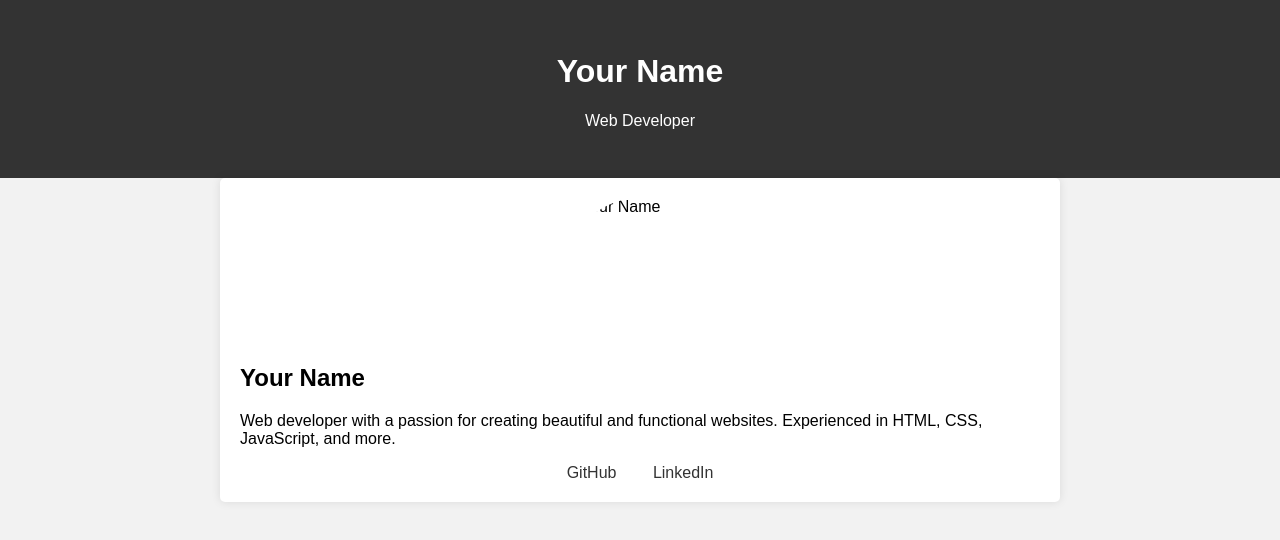
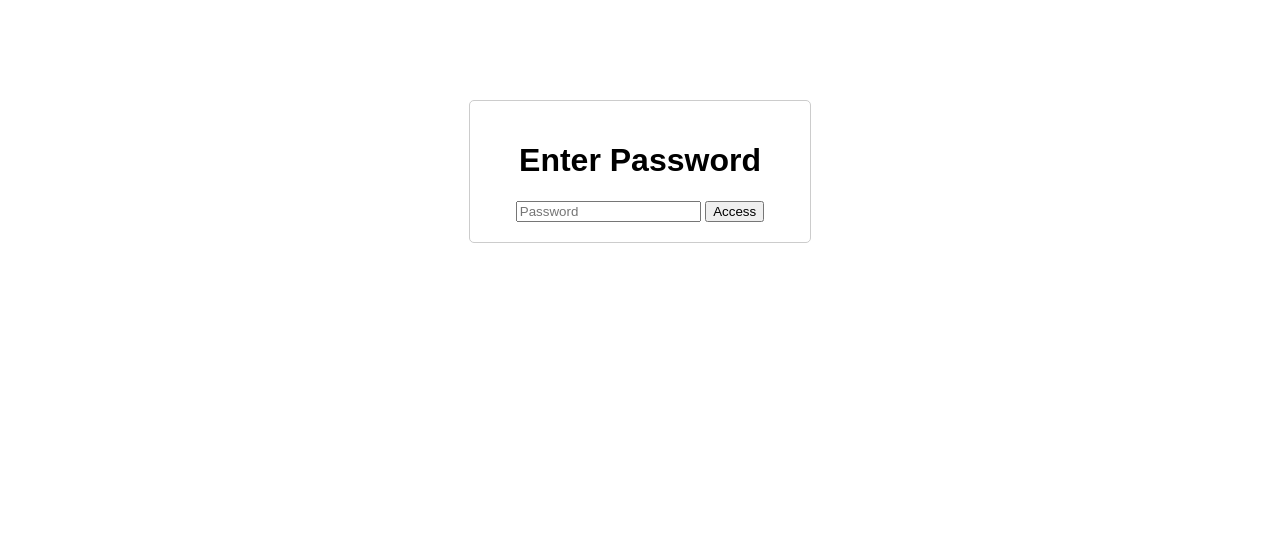
Before and after one commit to Bhargav1331/html, a plain HTML site: page index.html in a window 1280 px wide. Drawn offline with Linux system fonts and the light colour scheme.

Commit message:
Update index.html

```diff
--- a/index.html
+++ b/index.html
@@ -1,80 +1,53 @@
 <!DOCTYPE html>
 <html lang="en">
+
 <head>
     <meta charset="UTF-8">
     <meta name="viewport" content="width=device-width, initial-scale=1.0">
-    <title>Your Name - Developer</title>
+    <title>Password Protected Page</title>
     <style>
         body {
             font-family: Arial, sans-serif;
-            margin: 0;
-            padding: 0;
-            background-color: #f2f2f2;
-        }
-
-        header {
-            background-color: #333;
-            color: white;
-            text-align: center;
-            padding: 2rem 0;
-        }
-
-        header h1 {
-            font-size: 2rem;
-        }
-
-        .container {
-            max-width: 800px;
-            margin: 0 auto;
-            padding: 20px;
-            background-color: white;
-            border-radius: 5px;
-            box-shadow: 0 0 10px rgba(0, 0, 0, 0.1);
-        }
-
-        .profile-pic {
-            width: 150px;
-            height: 150px;
-            border-radius: 50%;
-            margin: 0 auto;
-            display: block;
-        }
-
-        .profile-name {
-            font-size: 1.5rem;
-            margin-top: 1rem;
-        }
-
-        .profile-description {
-            font-size: 1rem;
-            margin: 1rem 0;
-        }
-
-        .social-links {
             text-align: center;
         }
 
-        .social-links a {
-            color: #333;
-            text-decoration: none;
-            margin: 0 1rem;
+        .password-form {
+            margin: 100px auto;
+            max-width: 300px;
+            padding: 20px;
+            border: 1px solid #ccc;
+            border-radius: 5px;
+        }
+
+        #content {
+            display: none;
         }
     </style>
 </head>
+
 <body>
-    <header>
-        <h1>Your Name</h1>
-        <p>Web Developer</p>
-    </header>
-    <div class="container">
-        <img src="profile-pic.jpg" alt="Your Name" class="profile-pic">
-        <h2 class="profile-name">Your Name</h2>
-        <p class="profile-description">Web developer with a passion for creating beautiful and functional websites. Experienced in HTML, CSS, JavaScript, and more.</p>
-        <div class="social-links">
-            <a href="https://github.com/yourusername" target="_blank">GitHub</a>
-            <a href="https://linkedin.com/in/yourusername" target="_blank">LinkedIn</a>
-            <!-- Add more social links as needed -->
-        </div>
+    <div class="password-form">
+        <h1>Enter Password</h1>
+        <input type="password" id="password" placeholder="Password">
+        <button onclick="checkPassword()">Access</button>
     </div>
+    <div id="content">
+        <h2>Welcome to the Protected Page</h2>
+        <p>This is the content you can access after entering the correct password.</p>
+    </div>
+    <script>
+        function checkPassword() {
+            var passwordInput = document.getElementById("password").value;
+            var password = "yourpassword"; // Replace with your desired password
+
+            if (passwordInput === password) {
+                document.getElementById("content").style.display = "block";
+                document.querySelector(".password-form").style.display = "none";
+            } else {
+                alert("Incorrect password. Please try again.");
+            }
+        }
+    </script>
 </body>
+
 </html>
```
